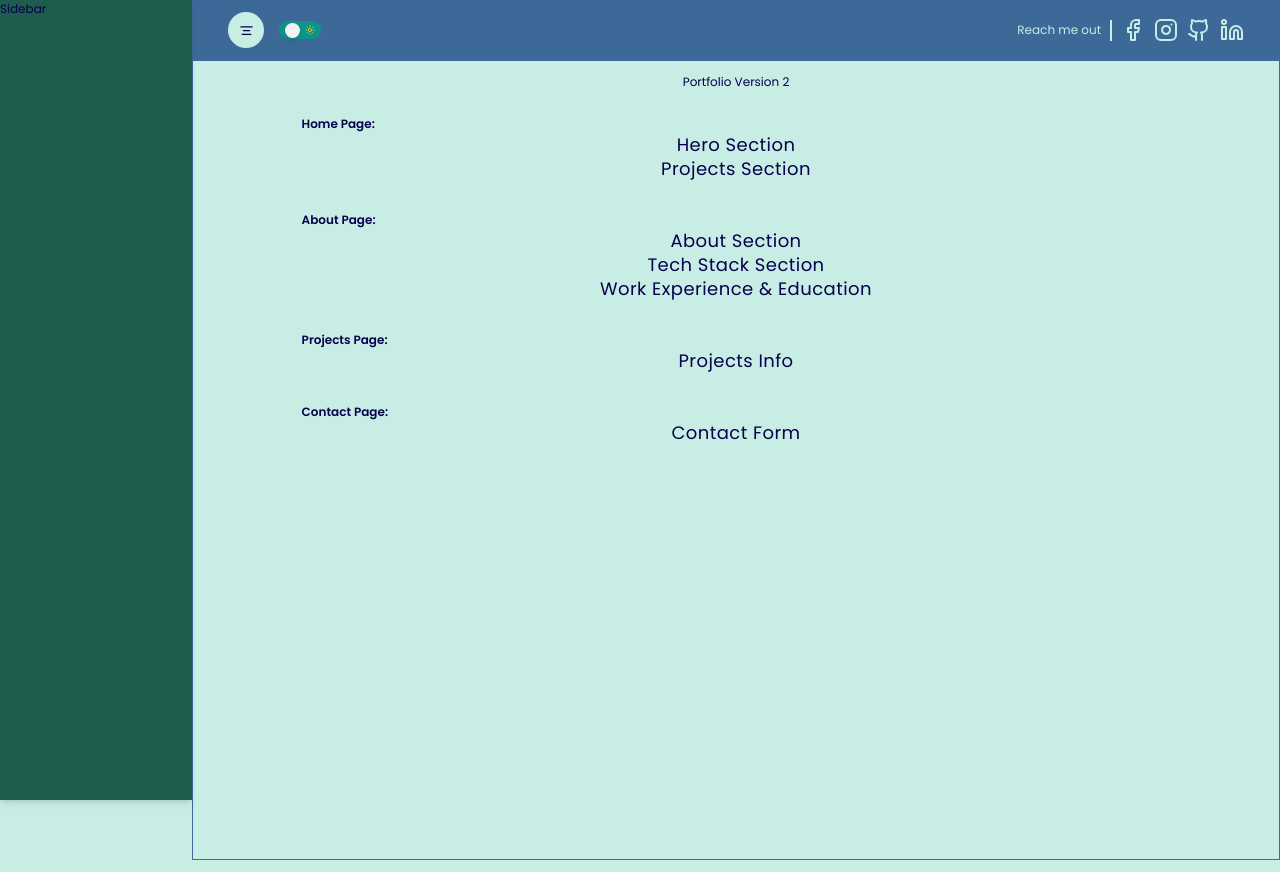
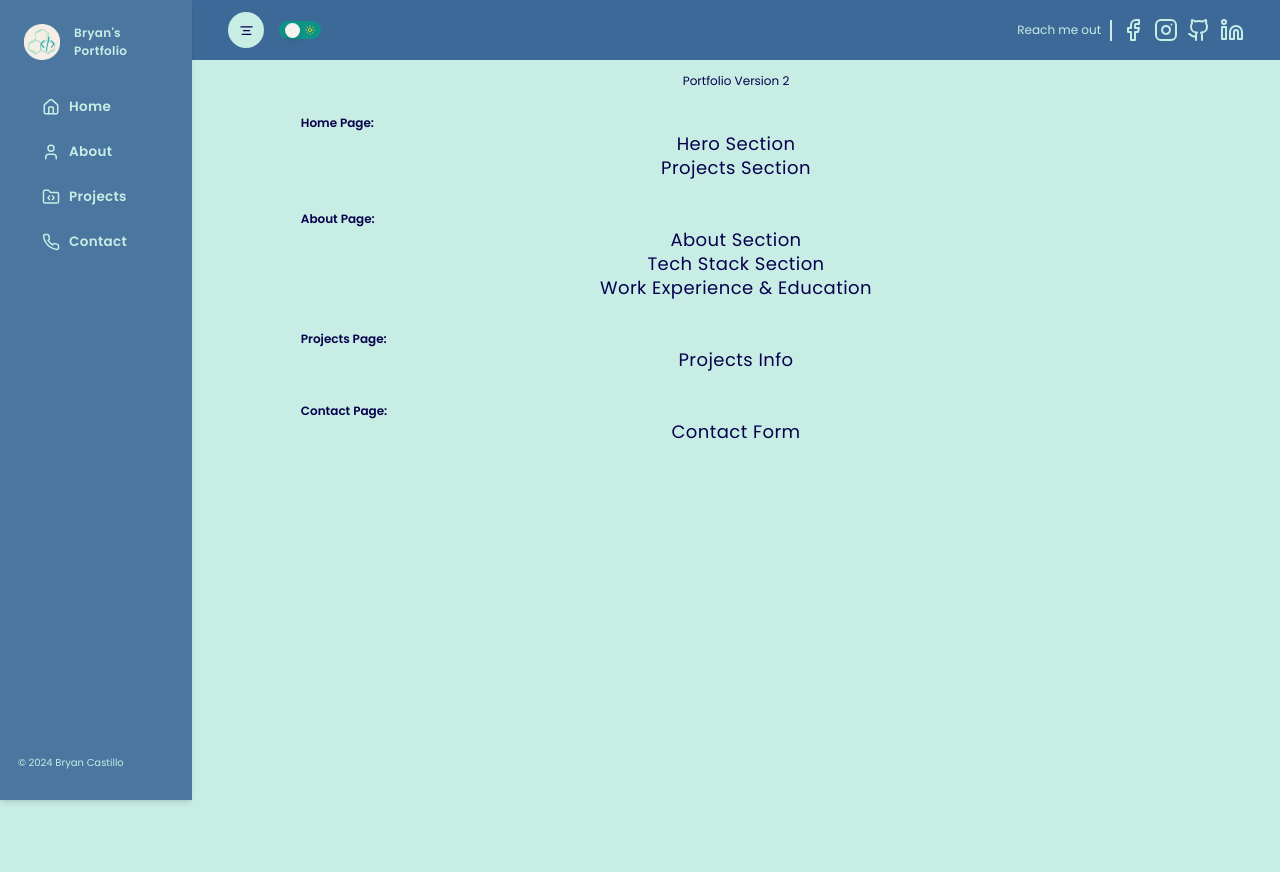
Before and after one commit to bryancastillo10/portfolio, a Next.js app: page / in a window 1280 px wide. Built offline with nearby package versions, Linux system fonts and the light colour scheme; no server answers.

Commit message:
SidebarStyleLayout

```diff
--- a/src/app/(components)/Navbar/index.tsx
+++ b/src/app/(components)/Navbar/index.tsx
@@ -8,13 +8,16 @@ import SocialMedia from "./SocialMedia";
 const Navbar = () => {
   const dispatch = useAppDispatch();
   const isSideBarCollapsed = useAppSelector((state) => state.global.isSidebarCollapse);
+  const theme = useAppSelector((state) => state.global.theme);
 
   const toggleSideBar = () => {
     dispatch(setIsSidebarCollapse(!isSideBarCollapsed));
   }
 
   return (
-    <nav className="flex justify-between items-center  bg-light-secondary text-primary px-12 py-4">
+    <nav className={`flex justify-between items-center px-12 py-4 sticky top-0 z-10
+    ${theme ? 'bg-dark-primary text-primary':'bg-light-secondary text-primary'}
+    `}>
       <div className="flex justify-between items-center gap-5">
           <div
           className="p-3.5 cursor-pointer bg-primary text-secondary rounded-full hover:bg-emerald-200"
--- /dev/null
+++ b/src/app/(components)/Sidebar/SidebarHeader.tsx
@@ -0,0 +1,28 @@
+"use client";
+import { X } from "lucide-react";
+import Image from "next/image";
+import Logo from '@/asset/PortfolioLogo.png';
+
+interface SidebarHeaderProps {
+    isSidebarCollapsed:boolean;
+    toggle:()=> void;
+}
+
+const SidebarHeader = ({isSidebarCollapsed,toggle}:SidebarHeaderProps) => {
+  return (
+    <div className={`flex  gap-3 justify-between md:justify-normal items-center pt-8 ${isSidebarCollapsed ? 'px-2':'px-8'}`}>
+      <div className="grid grid-cols-[1fr_2fr] gap-1">
+        <div className="relative size-12">
+            <Image fill src={Logo} alt="portfolio-logo" />
+        </div>
+      <h1 className={`${isSidebarCollapsed ? 'hidden':'block'}  tracking-wide font-semibold`}>Bryan&apos;s Portfolio</h1>
+      </div>
+      <div className="cursor-pointer p-3 duration-500 ease-out
+       md:hidden rounded-full  text-secondary bg-primary hover:bg-emerald-200 hover:scale-90" onClick={toggle}>
+        <X className="size-5"/>
+      </div>
+    </div>
+  )
+}
+
+export default SidebarHeader;
--- /dev/null
+++ b/src/app/(components)/Sidebar/SidebarLink.tsx
@@ -0,0 +1,34 @@
+import { LucideIcon } from "lucide-react";
+import { usePathname } from "next/navigation";
+import Link  from "next/link";
+
+interface SidebarLinksProps {
+    id:string;
+    icon:LucideIcon;
+    name:string;
+    theme:boolean;
+    isSidebarCollapsed:boolean;
+}
+
+const SidebarLink = ({id,icon:Icon,name,theme, isSidebarCollapsed}:SidebarLinksProps) => {
+    const pathname = usePathname();
+
+    const isActive = pathname === id || (pathname === "/" && id === "/home");
+    return (
+      <Link href={id}>
+        <div className={`cursor-pointer p-4 flex items-center gap-3 rounded-2xl duration-300 ease-in-out
+          ${isActive ? "bg-secondary":""}
+          ${theme ? "hover:bg-light-secondary":"hover:bg-primary hover:text-dark-primary"}
+          ${isSidebarCollapsed ? "justify-center": "justify-start"}`}>
+         <Icon className={`size-6 ${theme ? "text-primary":""}`}/>
+         <span className={`font-semibold text-lg tracking-wide
+          ${isSidebarCollapsed ? "hidden":"block"}
+          ${theme ? "text-primary":""}
+          `}
+          >{name}</span>
+        </div>
+      </Link>
+  )
+}
+
+export default SidebarLink;
--- a/src/app/(components)/Sidebar/index.tsx
+++ b/src/app/(components)/Sidebar/index.tsx
@@ -1,12 +1,17 @@
 "use client";
-
 import { useAppDispatch, useAppSelector } from "@/app/redux";
 import { setIsSidebarCollapse } from "@/state";
-import React from 'react'
+
+import SidebarHeader from "./SidebarHeader";
+import SidebarLink from './SidebarLink';
+
+import { Home, User, FolderCode, Phone } from "lucide-react";
+
 
 const Sidebar = () => {
   const dispatch = useAppDispatch();
   const isSidebarCollapse = useAppSelector((state) => state.global.isSidebarCollapse);
+  const theme = useAppSelector((state) => state.global.theme);
 
   const toggleSideBar = () => {
     dispatch(setIsSidebarCollapse(!isSidebarCollapse));
@@ -14,10 +19,25 @@ const Sidebar = () => {
 
   return (
     <div className={`fixed flex flex-col transition-all duration-500
-    overflow-hidden h-full shadow-md z-40 bg-dark-primary
-    ${isSidebarCollapse ? 'w-0 md:w-16':'w-72 md:w-64'}
+    overflow-hidden h-full shadow-md z-40
+    ${theme ? 'bg-dark-primary text-primary':'bg-light-secondary text-primary'}
+    ${isSidebarCollapse ? 'w-0 md:w-16':'w-72 md:w-64 opacity-90'}
     `}>
-      Sidebar
+      {/* Sidebar Header */}
+      <SidebarHeader isSidebarCollapsed={isSidebarCollapse} toggle={toggleSideBar}/>
+      {/* Sidebar Menu */}
+      <div className={`flex-grow mt-8 ${isSidebarCollapse ? "px-0":"px-10"}`}>
+        <SidebarLink id="home" name="Home" icon={Home} isSidebarCollapsed={isSidebarCollapse} theme={theme} />
+        <SidebarLink id="about" name="About" icon={User} isSidebarCollapsed={isSidebarCollapse} theme={theme} />
+        <SidebarLink id="projects" name="Projects" icon={FolderCode} isSidebarCollapsed={isSidebarCollapse} theme={theme} />
+        <SidebarLink id="contact" name="Contact" icon={Phone} isSidebarCollapsed={isSidebarCollapse} theme={theme} />
+      </div>
+
+      {/* Sidebar Footer */}
+      <p className={`p-2 text-center text-medium ${isSidebarCollapse ? "block" : "hidden"}`}>&copy;</p>
+      <div className={`${isSidebarCollapse ? "hidden" : "block"} mb-10`}>
+        <p className="md:ml-6 text-center md:text-left text-xs text-primary">&copy; 2024 Bryan Castillo</p>
+      </div>
     </div>
   )
 }
--- a/src/app/page.tsx
+++ b/src/app/page.tsx
@@ -2,7 +2,7 @@
 
 export default function Home() {
   return (
-    <main className="w-full min-h-screen  border-light-secondary border">
+    <main className="w-full min-h-screen  ">
       <div className="flex justify-center pt-4">
         <h1 className="">Portfolio Version 2</h1>
       </div>
--- a/tailwind.config.ts
+++ b/tailwind.config.ts
@@ -12,7 +12,7 @@ const config: Config = {
       colors:{
         "white":"#F4F3F2",
         "primary":"#c7ede4",
-        "dark-primary":"#1e5c4e",
+        "dark-primary":"#050F0D",
         "secondary":"#07004d",
         "light-secondary":"#3C6997"
       },
```
Also changed, not shown: src/asset/PortfolioLogo.png (added).
